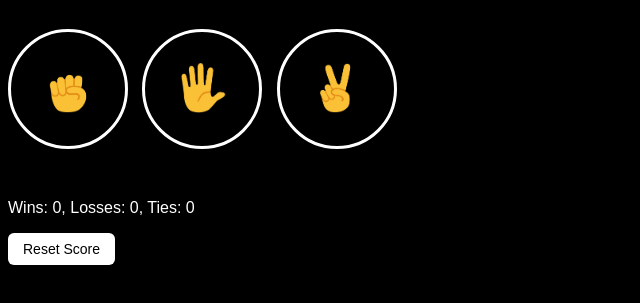
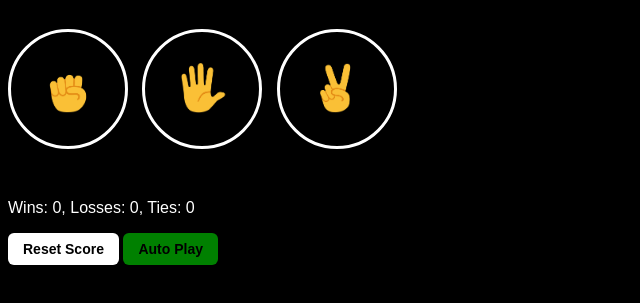
Before and after one commit to sainath161/Rock-Paper-Scissor, a plain HTML site: page index.html in a window 1280 px wide. Shown: the part 85-388 px from the top of the page, without its empty margins (0-640 px from the left). Drawn offline with Linux system fonts and the light colour scheme; files whose address does not match are found by name.

Commit message:
final attempt

```diff
--- a/index.html
+++ b/index.html
@@ -30,6 +30,8 @@
         class="reset-score-btn">Reset
         Score</button>
 
+        <button id="autoPlayButton" class="auto-play-button" onclick="toggleAutoPlay()">Auto Play</button>
+
     <script src="./script.js"></script>
 </body>
 
--- a/script.js
+++ b/script.js
@@ -8,6 +8,26 @@ const score = JSON.parse(localStorage.getItem('score')) || { wins: 0, losses: 0,
         //         ties: 0
         //     };
         // }
+
+        let isAutoPlaying = false;
+        let intervalId;
+
+        function toggleAutoPlay() {
+            if (!isAutoPlaying) {
+                intervalId = setInterval(function () {
+                    const playerMove = pickComputerMove();
+                    playGame(playerMove)
+                }, 1000);
+                isAutoPlaying = true;
+                document.getElementById('autoPlayButton').innerText = 'Stop Autoplay';
+                document.getElementById('autoPlayButton').style.backgroundColor = 'red';
+            } else {
+                clearInterval(intervalId);
+                isAutoPlaying = false;
+                document.getElementById('autoPlayButton').innerText = 'Auto Play';
+                document.getElementById('autoPlayButton').style.backgroundColor = 'green';
+            }
+        }
 
 
         function playGame(playerMove) {
--- a/style.css
+++ b/style.css
@@ -39,8 +39,16 @@ body {
     margin-top: 50px;
 }
 
-.reset-score-btn {
+.reset-score-btn{
     background-color: #fff;
+}
+
+.auto-play-button{
+    background-color: green;
+}
+
+.reset-score-btn,
+.auto-play-button {
     color: #000;
     text-align: center;
     border: none;
@@ -50,4 +58,17 @@ body {
     line-height: normal;
     border-radius: 6px;
     cursor: pointer;
+    font-weight: bold;
+    transition: 0.3s;
 }
+
+.reset-score-btn:hover{
+    background-color: red;
+    color: #fff;
+}
+
+.auto-play-button:hover{
+    background-color: darkgreen;
+    color: white;
+    font-weight: bold;
+}
```
